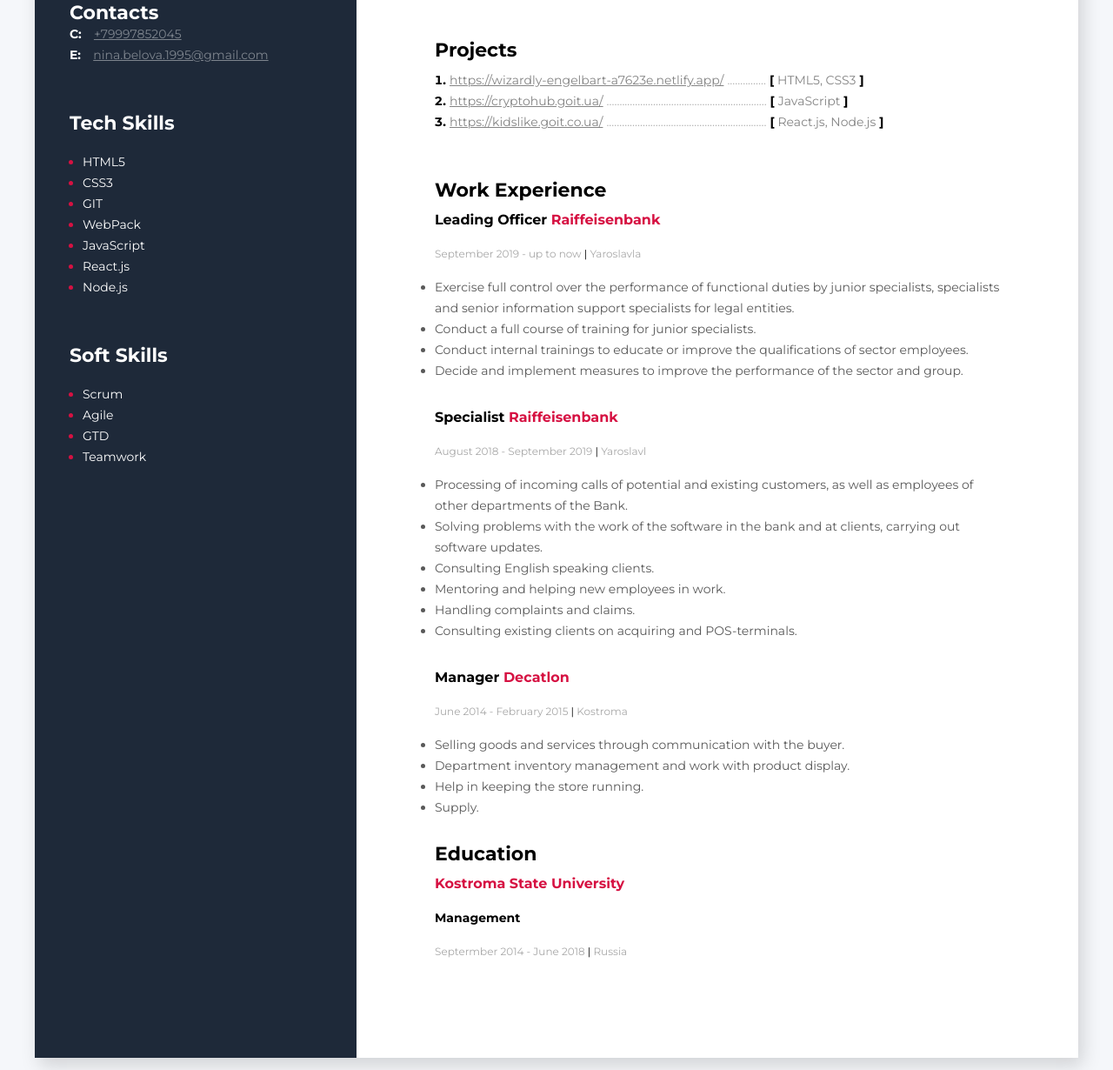
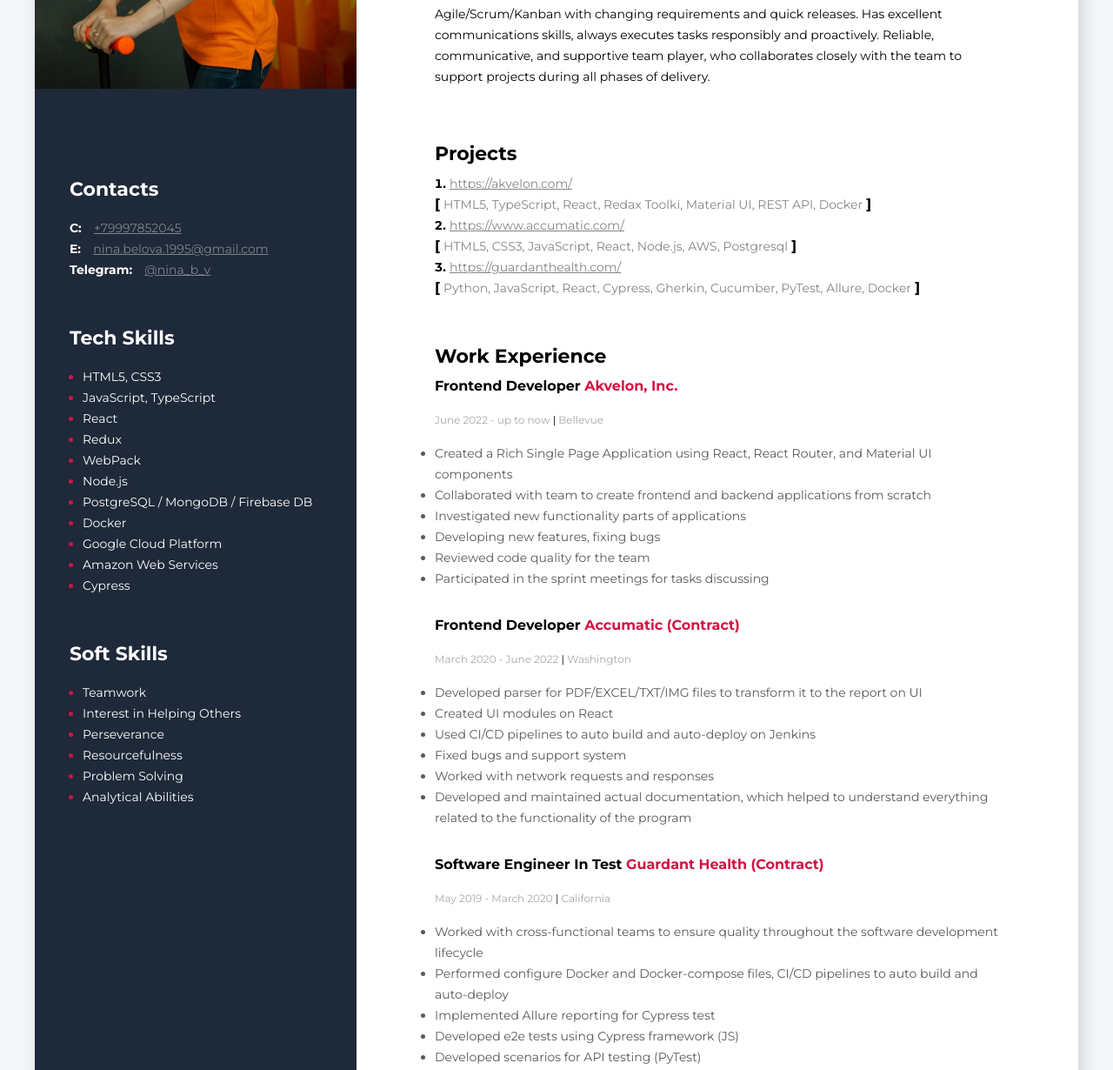
Before and after one commit to Nina0295/Resume, a plain HTML site: page index.html in a window 1280 px wide. Shown: the part 427-1657 px from the top of the page at 87% size. Drawn offline with Linux system fonts and the light colour scheme.

Commit message:
Update resume 2022 August

```diff
--- a/css/style.css
+++ b/css/style.css
@@ -34,7 +34,7 @@ body{
 .about-me-container{
     padding-left: 90px;
     padding-right: 90px;
-    padding-top: 110px;
+    padding-top: 85px;
     padding-bottom: 110px;
 }
 .contacts-container{
@@ -47,6 +47,7 @@ body{
     font-size: 22px;
     font-weight: 700;
     line-height: 24px;
+    margin-bottom: 20px;
     color: #ffffff;
 }
 .contacts-link{
--- a/index.html
+++ b/index.html
@@ -11,7 +11,7 @@
         <!-- main countainer-->
         <div class="wrapper">
             <aside class="sidebar">
-                <img class ="my-photo" src="./img/photo 1.jpg" alt="My photo">
+                <img class ="my-photo" src="./img/photo_4.jpg" alt="My photo">
 
         <!-- contacts container-->
         <div class="contacts-container">
@@ -22,40 +22,37 @@
             <div>
                <span class="contacts-link-type">E:</span> <a class="contacts-link" href ="mailto:E:nina.belova.1995@gmail.com">nina.belova.1995@gmail.com</a>
             </div>
+            <div>
+                <span class="contacts-link-type">Telegram:</span> <a class="contacts-link" href ="https://t.me/nina_b_v">@nina_b_v</a>
+             </div>
             </div>
         <!-- tech skills container-->
         <div class="tech-skills-container">
             <h3 class="tech-skills-title">Tech Skills</h3>
                 <ul>
-                    <li class="tech-skills-item"><span class="tech-skills-tekst">HTML5</span>
-
-                    </li>
-                    <li class="tech-skills-item"><span class="tech-skills-tekst">CSS3</span>
-                         </li>
-                    <li class="tech-skills-item"><span class="tech-skills-tekst">GIT</span>
-                    </li>
-                    <li class="tech-skills-item"><span class="tech-skills-tekst">WebPack</span>
-                    </li>
-                    <li class="tech-skills-item"><span class="tech-skills-tekst">JavaScript</span>
-                    </li>
-                    <li class="tech-skills-item"><span class="tech-skills-tekst">React.js</span>
-                    </li>
-                    <li class="tech-skills-item"><span class="tech-skills-tekst">Node.js</span>
-                    </li>
+                    <li class="tech-skills-item"><span class="tech-skills-tekst">HTML5, CSS3</span></li>
+                    <li class="tech-skills-item"><span class="tech-skills-tekst">JavaScript, TypeScript</span></li>
+                    <li class="tech-skills-item"><span class="tech-skills-tekst">React</span></li>
+                    <li class="tech-skills-item"><span class="tech-skills-tekst">Redux</span></li>
+                    <li class="tech-skills-item"><span class="tech-skills-tekst">WebPack</span></li>
+                    <li class="tech-skills-item"><span class="tech-skills-tekst">Node.js</span></li>
+                    <li class="tech-skills-item"><span class="tech-skills-tekst">PostgreSQL / MongoDB / Firebase DB</span></li>
+                    <li class="tech-skills-item"><span class="tech-skills-tekst">Docker</span></li>
+                    <li class="tech-skills-item"><span class="tech-skills-tekst">Google Cloud Platform</span></li>
+                    <li class="tech-skills-item"><span class="tech-skills-tekst">Amazon Web Services</span></li>
+                    <li class="tech-skills-item"><span class="tech-skills-tekst">Cypress</span></li>
                 </ul>
         </div>
     <!-- soft skills container-->
         <div>
             <h3 class="soft-skills-title">Soft Skills</h3>
                 <ul>
-                    <li class="soft-skills-item"><span class="soft-skills-tekst">Scrum</span>
-                    </li>
-                    <li class="soft-skills-item"><span class="soft-skills-tekst">Agile</span>
-                    </li>
-                    <li class="soft-skills-item"><span class="soft-skills-tekst">GTD</span>
-                    </li>
-                    <li class="soft-skills-item"><span class="soft-skills-tekst">Teamwork</span>
-                    </li>
+                    <li class="soft-skills-item"><span class="soft-skills-tekst">Teamwork</span></li>
+                    <li class="soft-skills-item"><span class="soft-skills-tekst">Interest in Helping Others</span></li>
+                    <li class="soft-skills-item"><span class="soft-skills-tekst">Perseverance</span></li>
+                    <li class="soft-skills-item"><span class="soft-skills-tekst">Resourcefulness</span></li>
+                    <li class="soft-skills-item"><span class="soft-skills-tekst">Problem Solving</span></li>
+                    <li class="soft-skills-item"><span class="soft-skills-tekst">Analytical Abilities</span></li>
                 </ul>
             </div>
         </aside>
@@ -67,27 +64,24 @@
 
             <h1 class="name">Nina Belova</h1>
 
-            <p class="description">I would like to apply for the position of Junior Front-End Developer. I'm good at multitasking and working to a deadline, have team-lead experience and excellent attentiveness to detail,basic knowledge in IT. With my professional expertise and a strong interest in development I feel that I will be a great asset to company. </p>
+            <p class="description">Self-driven and highly motivated software development engineer with 3 years of experience in implementing web design and development principles to build stable software. Has strong knowledge of full system development lifecycle, including designing, developing, and implementing test processes. Experience in developing web pages effectively using HTML5 and CSS3 in making web pages cross-browser compatible. Well-acquainted with OOP concept and test strategies, like UI and API testing. Has hands-on experience working in Agile/Scrum/Kanban with changing requirements and quick releases. Has excellent communications skills, always executes tasks responsibly and proactively. Reliable, communicative, and supportive team player, who collaborates closely with the team to support projects during all phases of delivery. </p>
         </div>
         <!--projects container main countainer-->
             <div class="projects-container">
                 <h3 class="projects-title">Projects</h3>
             <ol>
             <li class="projects-item">
-                <a class="projects-link" href="https://wizardly-engelbart-a7623e.netlify.app/">https://wizardly-engelbart-a7623e.netlify.app/</a>
-                <span class="dots">...............</span>
-                <span><b>[</b> <span class="tech-name"> HTML5, CSS3</span> <b>]</b></span>
-                    </li>
+                <a class="projects-link" href="https://akvelon.com/">https://akvelon.com/</a>
+            </li>
+            <span><b>[</b> <span class="tech-name">HTML5, TypeScript, React, Redax Toolki, Material UI, REST API, Docker</span> <b>]</b></span>
             <li class="projects-item">
-                <a class="projects-link" href="https://cryptohub.goit.ua/">https://cryptohub.goit.ua/</a>
-                <span class="dots">..............................................................</span>
-                <span><b>[</b> <span class="tech-name">JavaScript</span> <b>]</b></span>
-                </li>
+                <a class="projects-link" href="https://www.accumatic.com/">https://www.accumatic.com/</a>
+            </li>
+            <span><b>[</b> <span class="tech-name"> HTML5, CSS3, JavaScript, React, Node.js, AWS, Postgresql</span> <b>]</b></span>
             <li class="projects-item">
-                <a class="projects-link" href="https://kidslike.goit.co.ua/">https://kidslike.goit.co.ua/</a>
-                <span class="dots">..............................................................</span>
-                <span><b>[</b> <span class="tech-name">React.js, Node.js</span> <b>]</b></span>
-                </li>
+                <a class="projects-link" href="https://guardanthealth.com/">https://guardanthealth.com/</a>
+            </li>
+            <span><b>[</b> <span class="tech-name">Python, JavaScript, React, Cypress, Gherkin, Cucumber, PyTest, Allure, Docker</span> <b>]</b></span>
             </ol>
             </div>
         <!--work experience-->
@@ -96,43 +90,52 @@
 
         <!--company 1-->
             <div>
-                <h4 class="profession-title"> Leading Officer <span class="profession-company">Raiffeisenbank</span> </h4>
+                <h4 class="profession-title">Frontend Developer <span class="profession-company">Akvelon, Inc.</span> </h4>
                 <span class="profession-time">
-                    September 2019 - up to now <span class="profession-divider">|</span> Yaroslavla
+                    June 2022 - up to now <span class="profession-divider">|</span> Bellevue
                 </span>
                 <ul class="profession-duties">
-                    <li class="profession-item">Exercise full control over the performance of functional duties by junior specialists, specialists and senior information support specialists for legal entities.</li>
-                    <li class="profession-item">Conduct a full course of training for junior specialists.</li>
-                    <li class="profession-item">Conduct internal trainings to educate or improve the qualifications of sector employees. </li>
-                    <li class="profession-item">Decide and implement measures to improve the performance of the sector and group. </li>
+                    <li class="profession-item">Created a Rich Single Page Application using React, React Router, and Material UI components</li>
+                    <li class="profession-item">Collaborated with team to create frontend and backend applications from scratch</li>
+                    <li class="profession-item">Investigated new functionality parts of applications</li>
+                    <li class="profession-item">Developing new features, fixing bugs</li>
+                    <li class="profession-item">Reviewed code quality for the team</li>
+                    <li class="profession-item">Participated in the sprint meetings for tasks discussing </li>
                 </ul>
             </div>
             <!--company 2-->
             <div>
-                <h4 class="profession-title">Specialist <span class="profession-company">Raiffeisenbank</span>   </h4>
+                <h4 class="profession-title">Frontend Developer <span class="profession-company">Accumatic (Contract)</span>   </h4>
                 <span class="profession-time">
-                    August 2018 - September 2019 <span class="profession-divider">|</span> Yaroslavl
+                    March 2020 - June 2022 <span class="profession-divider">|</span> Washington
                 </span>
                 <ul class="profession-duties">
-                    <li class="profession-item">Processing of incoming calls of potential and existing customers, as well as employees of other departments of the Bank. </li>
-                    <li class="profession-item">Solving problems with the work of the software in the bank and at clients, carrying out software updates.</li>
-                    <li class="profession-item">Consulting English speaking clients. </li>
-                    <li class="profession-item">Mentoring and helping new employees in work.</li>
-                    <li class="profession-item">Handling complaints and claims.</li>
-                    <li class="profession-item">Consulting existing clients on acquiring and POS-terminals.</li>
+                    <li class="profession-item">Developed parser for PDF/EXCEL/TXT/IMG files to transform it to the report on UI</li>
+                    <li class="profession-item">Created UI modules on React</li>
+                    <li class="profession-item">Used CI/CD pipelines to auto build and auto-deploy on Jenkins</li>
+                    <li class="profession-item">Fixed bugs and support system</li>
+                    <li class="profession-item">Worked with network requests and responses</li>
+                    <li class="profession-item">Developed and maintained actual documentation, which helped to understand everything related to the functionality of the program</li>
                 </ul>
             </div>
             <!--company 3-->
             <div>
-                <h4 class="profession-title">Manager <span class="profession-company">Decatlon</span> </h4>
+                <h4 class="profession-title">Software Engineer In Test <span class="profession-company">Guardant Health (Contract)</span> </h4>
                 <span class="profession-time">
-                    June 2014 - February 2015 <span class="profession-divider">|</span> Kostroma
+                    May 2019 - March 2020 <span class="profession-divider">|</span> California
                 </span>
                 <ul class="profession-duties">
-                    <li class="profession-item">Selling goods and services through communication with the buyer.</li>
-                    <li class="profession-item">Department inventory management and work with product display.</li>
-                    <li class="profession-item">Help in keeping the store running.</li>
-                    <li class="profession-item">Supply.</li>
+                    <li class="profession-item">Worked with cross-functional teams to ensure quality throughout the software development lifecycle</li>
+                    <li class="profession-item">Performed configure Docker and Docker-compose files, CI/CD pipelines to auto build and auto-deploy</li>
+                    <li class="profession-item">Implemented Allure reporting for Cypress test</li>
+                    <li class="profession-item">Developed e2e tests using Cypress framework (JS)</li>
+                    <li class="profession-item">Developed scenarios for API testing (PyTest)</li>
+                    <li class="profession-item">Worked with network requests and responses</li>
+                    <li class="profession-item">Bug reporting and retesting</li>
+                    <li class="profession-item">Auto testing design and execution</li>
+                    <li class="profession-item">UI/UX testing</li>
+                    <li class="profession-item">Auto testing design and execution</li>
+                    <li class="profession-item"> Developed and maintained actual documentation, which helped to understand everything related to the functionality of the program</li>
                 </ul>
             </div>
         <!--work experience-->
@@ -140,7 +143,7 @@
             <h3 class="projects-title">Education</h3>
             <span class="profession-company">Kostroma State University</span>
 
-            <h5 class="education-profession">Management</h5>
+            <h5 class="education-profession">Economics</h5>
             <span class="profession-time">Septermber 2014 - June 2018 <span class="profession-divider">|</span> Russia</span>
         </div>
             </div>
```
Also changed, not shown: img/photo.jpg (deleted), img/photo_4.jpg (added).
